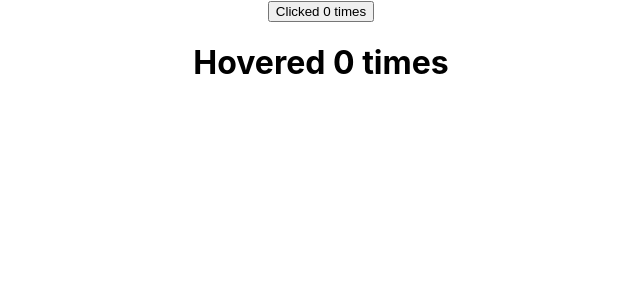
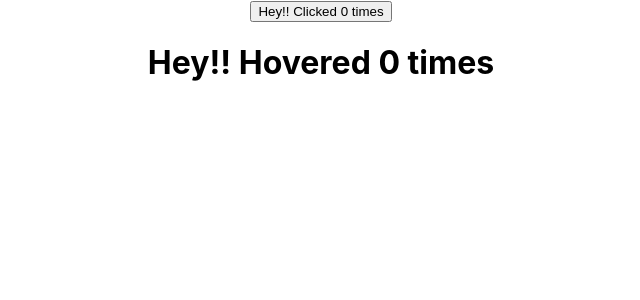
Before and after one commit to elizarafee/react-lab, a React (Create React App) app: page / in a window 1280 px wide. Shown: the top 300 px of the page, without its empty margins (319-959 px from the left). Built offline with nearby package versions, Linux system fonts and the light colour scheme.

Commit message:
higher order component implemented

```diff
--- a/src/components/clickCounter.component.js
+++ b/src/components/clickCounter.component.js
@@ -1,4 +1,5 @@
 import React, { Component } from 'react'
+import HigherOrderComponent from './higherOrderComponent'
 
 class ClickCounter extends Component {
     constructor(props) {
@@ -19,10 +20,10 @@ class ClickCounter extends Component {
         const {count} = this.state
         return (
             <div>
-                <button onClick={this.increamentCount}>Clicked {count} times</button>
+                <button onClick={this.increamentCount}>{this.props.greet} Clicked {count} times</button>
             </div>
         )
     }
 }
 
-export default ClickCounter
+export default HigherOrderComponent(ClickCounter)
--- /dev/null
+++ b/src/components/higherOrderComponent.js
@@ -0,0 +1,18 @@
+// a pattern where a function takes a component as an argument and returns a new component
+// const NewComponent = higherOrderComponent(OriginalComponent)
+// HOC adds additional data or functionality to the original component. so the new component can refered to as enhanced components
+// const EnhancedComponent = higherOrderComponent(OriginalComponent)
+
+import React from 'react'
+
+const HigherOrderComponent = OriginalComponent => {
+    class newComponent extends React.Component {
+        render() {
+            return <OriginalComponent greet='Hey!!'/>
+        }
+    }
+
+    return newComponent
+}
+
+export default HigherOrderComponent;
--- a/src/components/hoverCounter.component.js
+++ b/src/components/hoverCounter.component.js
@@ -1,4 +1,6 @@
 import React, { Component } from 'react'
+import HigherOrderComponent from './higherOrderComponent'
+
 
 class HoverCounter extends Component {
     constructor(props) {
@@ -10,8 +12,8 @@ class HoverCounter extends Component {
     }
 
     increamentCount = () => {
-        this.setState( prevStae => {
-            return {count: prevStae.count +1}
+        this.setState( prevState => {
+            return {count: prevState.count +1}
         })
     }
 
@@ -19,10 +21,10 @@ class HoverCounter extends Component {
         const {count} = this.state
         return (
             <div>
-                <h1 onMouseOver={this.increamentCount}>Hovered {count} times</h1>
+                <h1 onMouseOver={this.increamentCount}>{this.props.greet} Hovered {count} times</h1>
             </div>
         )
     }
 }
 
-export default HoverCounter
+export default HigherOrderComponent(HoverCounter)
```
